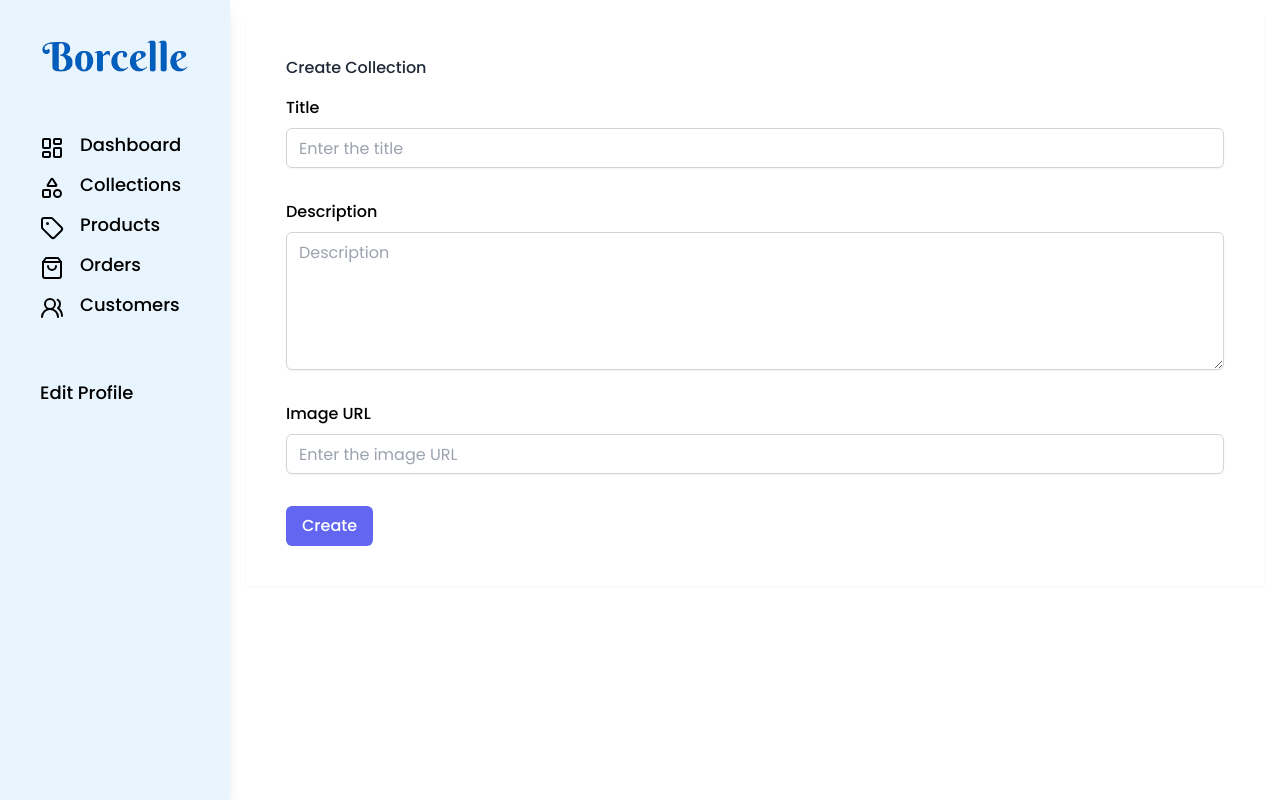
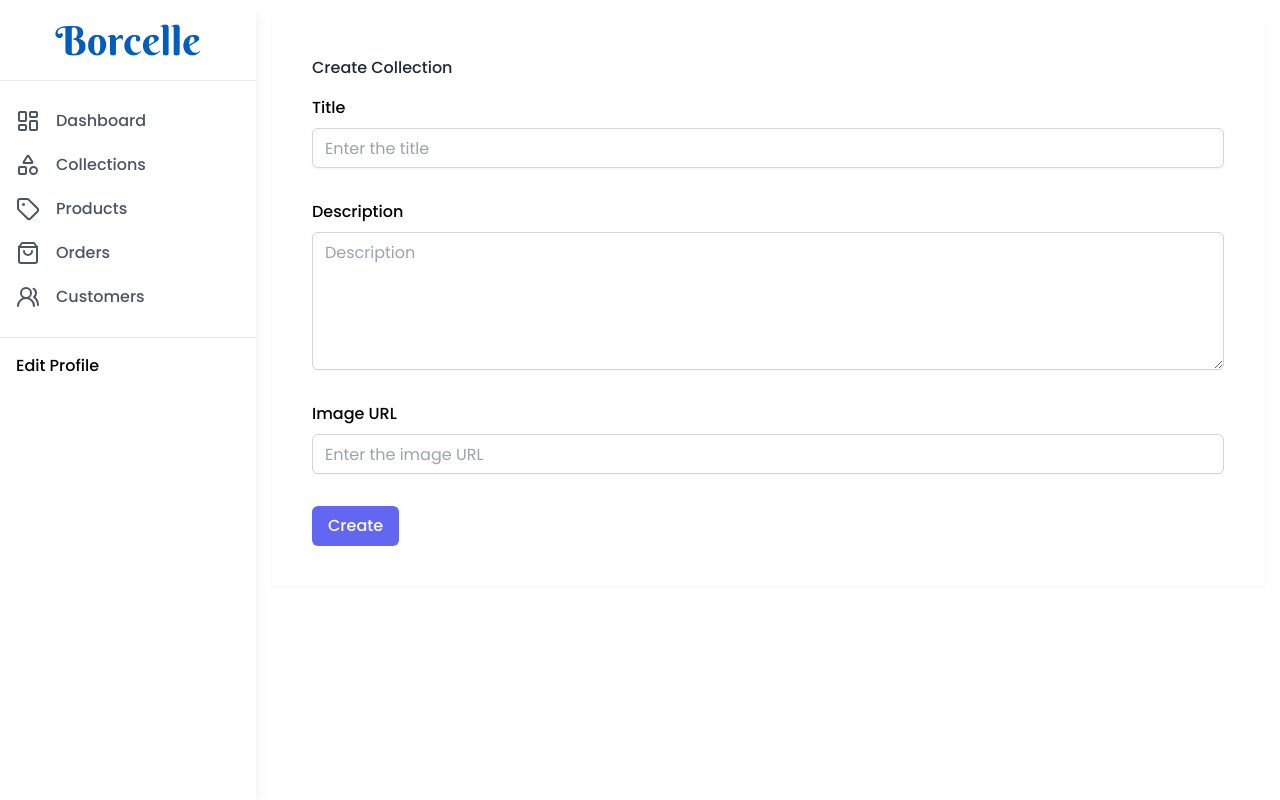
Before and after one commit to FREDVUNI/ecommerce-platform-nextjs, a Next.js app in the folder admin/: page /collections/new in a window 1280 px wide. Built offline with nearby package versions, Linux system fonts and the light colour scheme; no server answers.

Commit message:
chore: adjust the left side bar

```diff
--- a/admin/app/components/layout/LeftSideBar.tsx
+++ b/admin/app/components/layout/LeftSideBar.tsx
@@ -1,35 +1,54 @@
 "use client";
 
 import { navLinks } from "@/app/lib/constants";
-import { UserButton } from "@clerk/nextjs";
+import { UserButton, useClerk } from "@clerk/nextjs";
 import Image from "next/image";
 import Link from "next/link";
 import { usePathname } from "next/navigation";
 import React from "react";
+import { cn } from "@/lib/utils";
 
 const LeftSideBar = () => {
   const pathName = usePathname();
+  const { openUserProfile } = useClerk();
+
   return (
-    <div className="h-screen left-0 top-0 sticky p-10 flex flex-col gap-16 bg-blue-2 shadow-lg max-lg:hidden">
+    <div className="h-screen w-64 flex-col bg-white text-black shadow-lg fixed lg:relative hidden lg:block">
+      {/* Logo Section */}
+      <div className="flex items-center justify-center py-6 border-b border-gray-200">
         <Image src="/logo.png" alt="logo" width={150} height={70} />
-      <div className="flex flex-col gap-4">
-        {navLinks &&
-          navLinks.map((link, index) => (
+      </div>
+
+      {/* Navigation Links */}
+      <nav className="flex-1 overflow-y-auto py-4">
+        {navLinks.map((link, index) => (
           <Link
             href={link.url}
             key={index}
-              className={`flex text-body-medium gap-4 ${
-                pathName === link.url ? `text-blue-1` : ``
-              }`}
+            className={cn(
+              "flex items-center gap-4 px-4 py-2 my-1 rounded transition-all duration-200",
+              {
+                "bg-gray-200 text-black": pathName === link.url,
+                "text-gray-600 hover:bg-gray-100 hover:text-black":
+                  pathName !== link.url,
+              }
+            )}
           >
             {link.icon}
-              <p>{link.label}</p>
+            <span className="font-medium">{link.label}</span>
           </Link>
         ))}
-      </div>
-      <div className="flex gap-4 text-body-medium items-center">
+      </nav>
+
+      {/* Profile Section */}
+      <div className="flex items-center gap-4 p-4 border-t border-gray-200">
         <UserButton />
-        <p>Edit Profile</p>
+        <button
+          onClick={() => openUserProfile}
+          className="font-medium text-left focus:outline-none"
+        >
+          Edit Profile
+        </button>
       </div>
     </div>
   );
```
Lines whose indentation alone changed are shown as unchanged.
